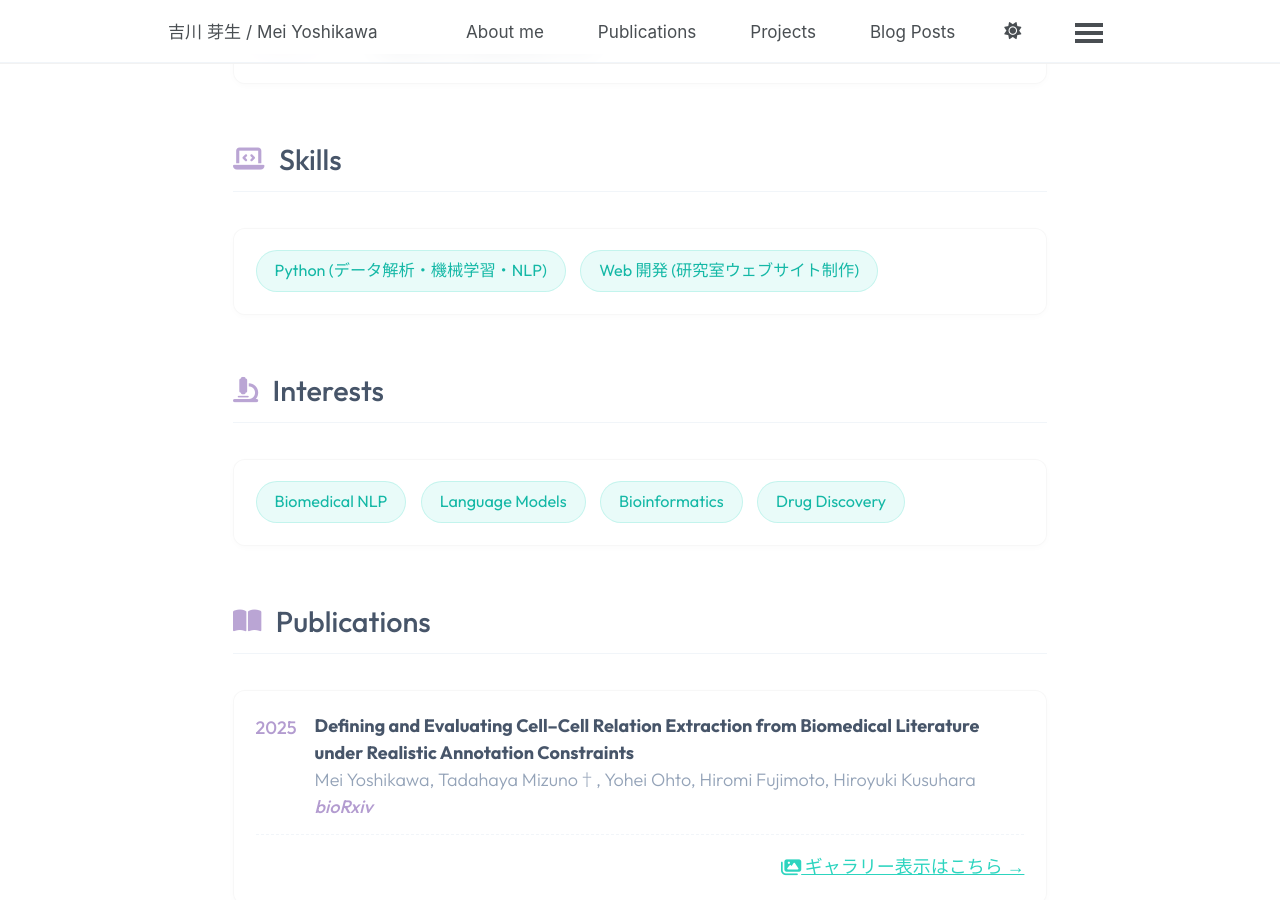
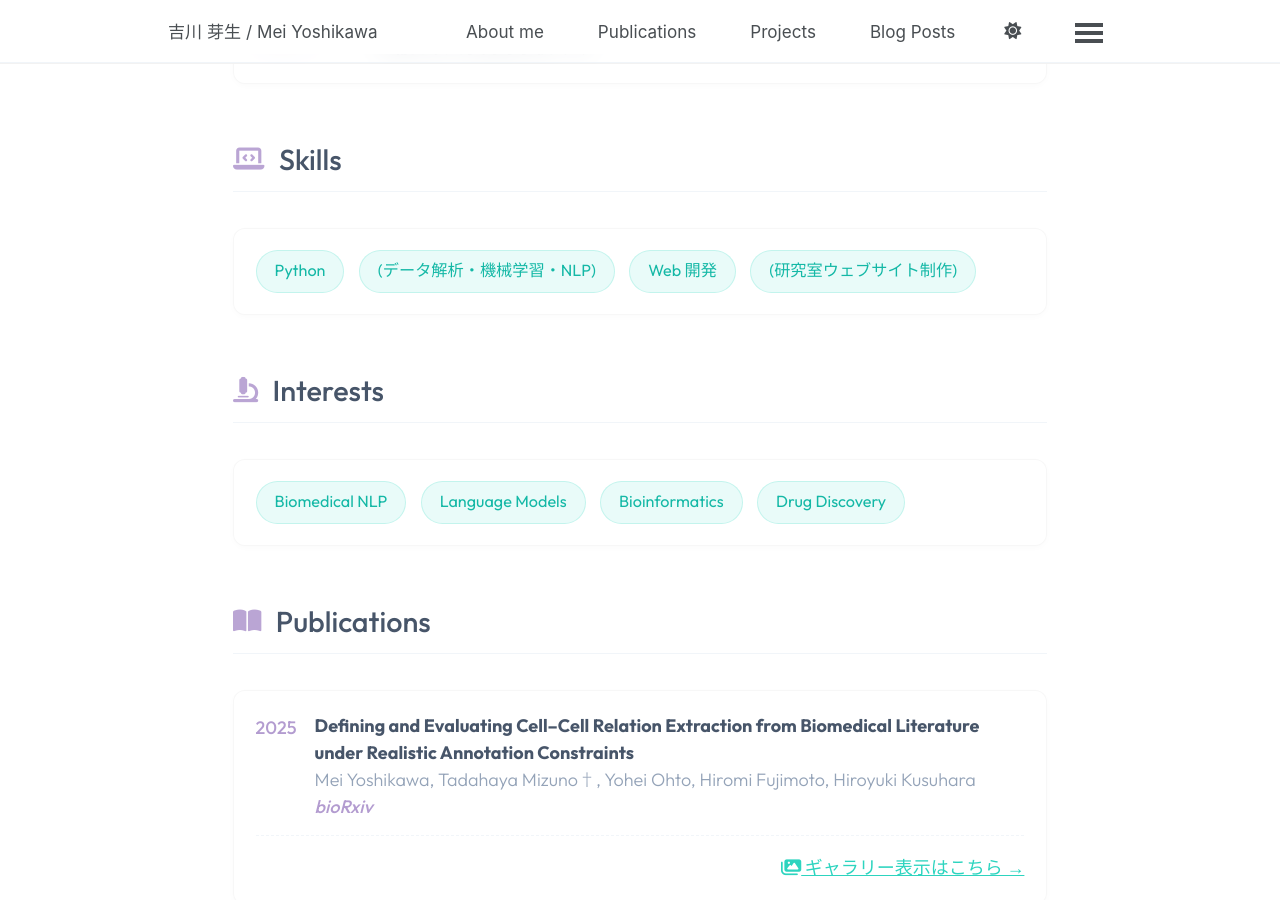
Before and after one commit to DevWithKaiju/DevWithKaiju.github.io, a Jekyll site: the page built from _pages/about.md, in a window 1280 px wide and 900 px high, scrolled down 848 px. Built offline with Jekyll 4.4.1, drawn with Linux system fonts in a browser that asks for light colours; a script bundle is joined from its source files by our own code; library files that are not in the unit come from our copies.

Commit message:
style: split skill tags to prevent awkward wrapping

```diff
--- a/_pages/about.md
+++ b/_pages/about.md
@@ -52,8 +52,10 @@ title: ""
   <section class="modern-section">
     <h2 class="section-title"><i class="fas fa-laptop-code"></i> Skills</h2>
     <div class="modern-card tags-card">
-      <span class="modern-tag">Python (データ解析・機械学習・NLP)</span>
-      <a href="https://www.mizuno-group.com/" target="_blank" rel="noopener noreferrer" style="text-decoration: none;"><span class="modern-tag">Web 開発 (研究室ウェブサイト制作)</span></a>
+      <span class="modern-tag">Python</span>
+      <span class="modern-tag">(データ解析・機械学習・NLP)</span>
+      <a href="https://www.mizuno-group.com/" target="_blank" rel="noopener noreferrer" style="text-decoration: none;"><span class="modern-tag">Web 開発</span></a>
+      <a href="https://www.mizuno-group.com/" target="_blank" rel="noopener noreferrer" style="text-decoration: none;"><span class="modern-tag">(研究室ウェブサイト制作)</span></a>
     </div>
   </section>
 
```
Also changed, not shown: _pages/cv.md (+4 -2 lines).
